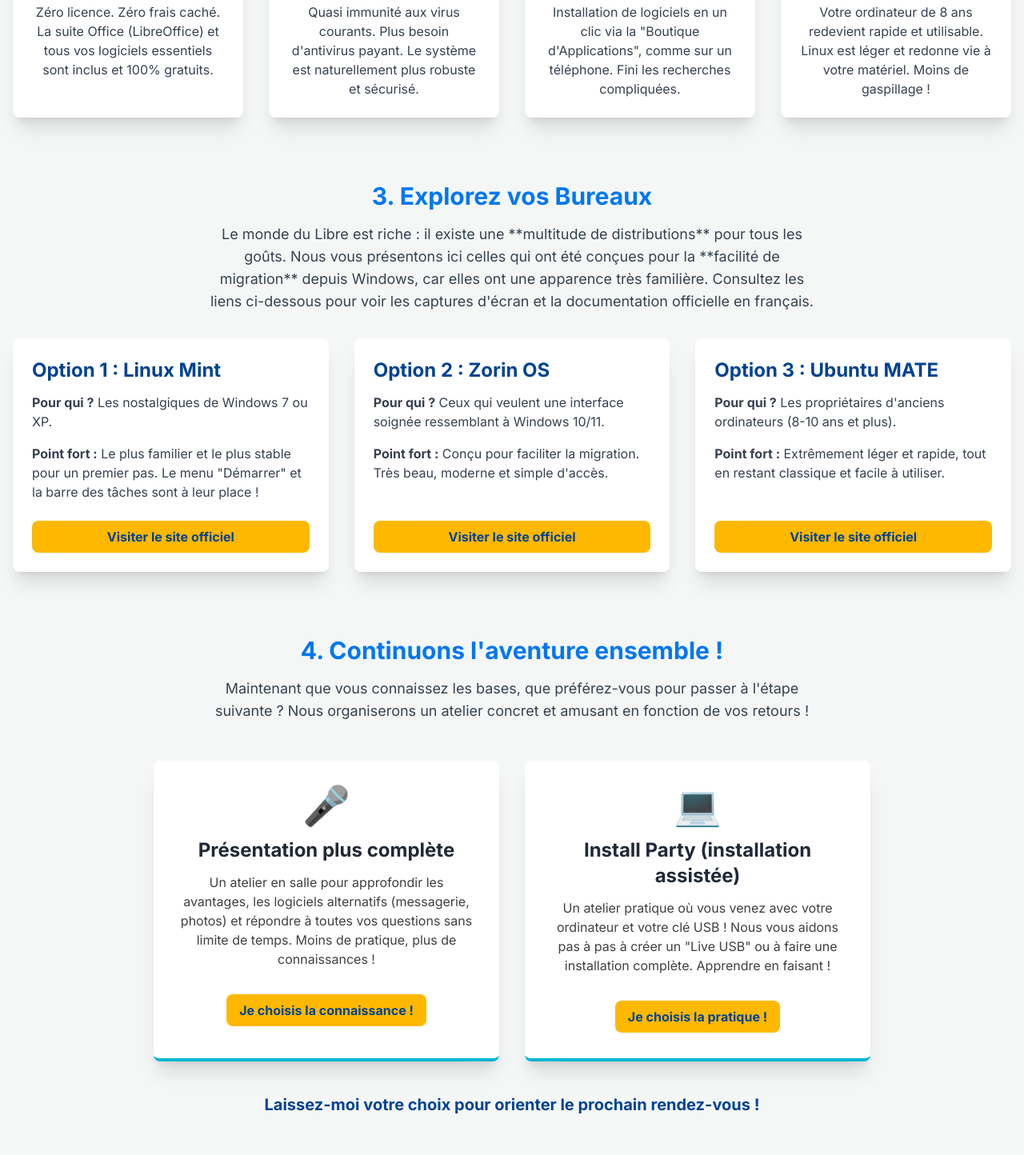
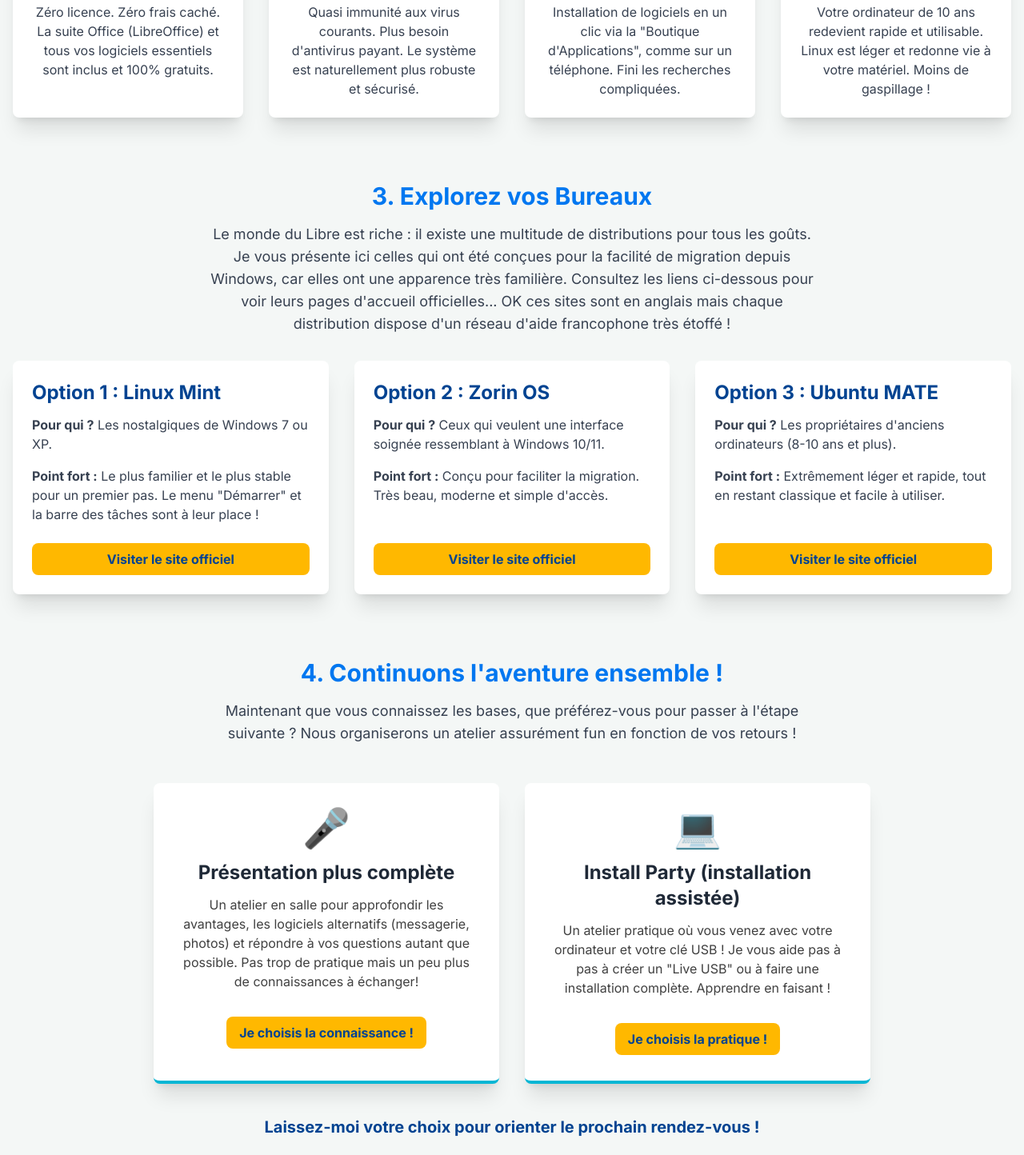
Before and after one commit to Usedebian/info-linux, a plain HTML site: page index.html in a window 1280 px wide. Shown: the part 1121-2565 px from the top of the page at 80% size. Drawn offline with nearby package versions, Linux system fonts and the light colour scheme.

Commit message:
Update index.html

```diff
--- a/index.html
+++ b/index.html
@@ -68,14 +68,14 @@
                 <div class="bg-white rounded-lg shadow-xl p-6 text-center transition-transform transform hover:scale-105">
                     <span class="text-6xl">🚀</span>
                     <h3 class="text-2xl font-bold text-[#004391] my-3">Longévité</h3>
-                    <p class="text-gray-700">Votre ordinateur de 8 ans redevient rapide et utilisable. Linux est léger et redonne vie à votre matériel. Moins de gaspillage !</p>
+                    <p class="text-gray-700">Votre ordinateur de 10 ans redevient rapide et utilisable. Linux est léger et redonne vie à votre matériel. Moins de gaspillage !</p>
                 </div>
             </div>
         </section>
 
         <!-- Section 3: Explorez vos Bureaux (Modifié pour insister sur la multitude des choix) --><section class="mb-20">
             <h2 class="text-3xl font-bold text-center text-[#0077F0] mb-4">3. Explorez vos Bureaux</h2>
-            <p class="text-lg text-center max-w-3xl mx-auto mb-8 text-gray-700">Le monde du Libre est riche : il existe une **multitude de distributions** pour tous les goûts. Nous vous présentons ici celles qui ont été conçues pour la **facilité de migration** depuis Windows, car elles ont une apparence très familière. Consultez les liens ci-dessous pour voir les captures d'écran et la documentation officielle en français.</p>
+            <p class="text-lg text-center max-w-3xl mx-auto mb-8 text-gray-700">Le monde du Libre est riche : il existe une multitude de distributions pour tous les goûts. Je vous présente ici celles qui ont été conçues pour la facilité de migration depuis Windows, car elles ont une apparence très familière. Consultez les liens ci-dessous pour voir leurs pages d'accueil officielles... OK ces sites sont en anglais mais chaque distribution dispose d'un réseau d'aide francophone très étoffé !</p>
             <div class="grid grid-cols-1 md:grid-cols-3 gap-8">
 
                 <div class="bg-white rounded-lg shadow-xl overflow-hidden flex flex-col p-6">
@@ -103,21 +103,21 @@
 
         <!-- Section 4: Prochaines Étapes (Modifié pour l'atelier) --><section class="mb-16">
             <h2 class="text-3xl font-bold text-center text-[#0077F0] mb-4">4. Continuons l'aventure ensemble !</h2>
-            <p class="text-lg text-center max-w-3xl mx-auto mb-12 text-gray-700">Maintenant que vous connaissez les bases, que préférez-vous pour passer à l'étape suivante ? Nous organiserons un atelier concret et amusant en fonction de vos retours !</p>
+            <p class="text-lg text-center max-w-3xl mx-auto mb-12 text-gray-700">Maintenant que vous connaissez les bases, que préférez-vous pour passer à l'étape suivante ? Nous organiserons un atelier assurément fun en fonction de vos retours !</p>
 
             <div class="flex flex-col md:flex-row justify-center items-stretch gap-8 max-w-4xl mx-auto">
 
                 <div class="bg-white shadow-xl rounded-lg p-8 w-full md:w-1/2 text-center border-b-4 border-cyan-500 hover:shadow-2xl transition">
                     <div class="text-5xl text-[#004391] mb-4">🎤</div>
                     <h3 class="text-2xl font-bold text-gray-800 mb-3">Présentation plus complète</h3>
-                    <p class="text-neutral-700 mb-4">Un atelier en salle pour approfondir les avantages, les logiciels alternatifs (messagerie, photos) et répondre à toutes vos questions sans limite de temps. Moins de pratique, plus de connaissances !</p>
+                    <p class="text-neutral-700 mb-4">Un atelier en salle pour approfondir les avantages, les logiciels alternatifs (messagerie, photos) et répondre à vos questions autant que possible. Pas trop de pratique mais un peu plus de connaissances à échanger!</p>
                     <span class="inline-block bg-[#FFB800] text-[#004391] font-bold py-2 px-4 rounded-lg text-center mt-4">Je choisis la connaissance !</span>
                 </div>
 
                 <div class="bg-white shadow-xl rounded-lg p-8 w-full md:w-1/2 text-center border-b-4 border-cyan-500 hover:shadow-2xl transition">
                     <div class="text-5xl text-[#004391] mb-4">💻</div>
                     <h3 class="text-2xl font-bold text-gray-800 mb-3">Install Party (installation assistée)</h3>
-                    <p class="text-neutral-700 mb-4">Un atelier pratique où vous venez avec votre ordinateur et votre clé USB ! Nous vous aidons pas à pas à créer un "Live USB" ou à faire une installation complète. Apprendre en faisant !</p>
+                    <p class="text-neutral-700 mb-4">Un atelier pratique où vous venez avec votre ordinateur et votre clé USB ! Je vous aide pas à pas à créer un "Live USB" ou à faire une installation complète. Apprendre en faisant !</p>
                     <span class="inline-block bg-[#FFB800] text-[#004391] font-bold py-2 px-4 rounded-lg text-center mt-4">Je choisis la pratique !</span>
                 </div>
             </div>
@@ -148,4 +148,5 @@
         });
     </script>
 </body>
+
 </html>
```
